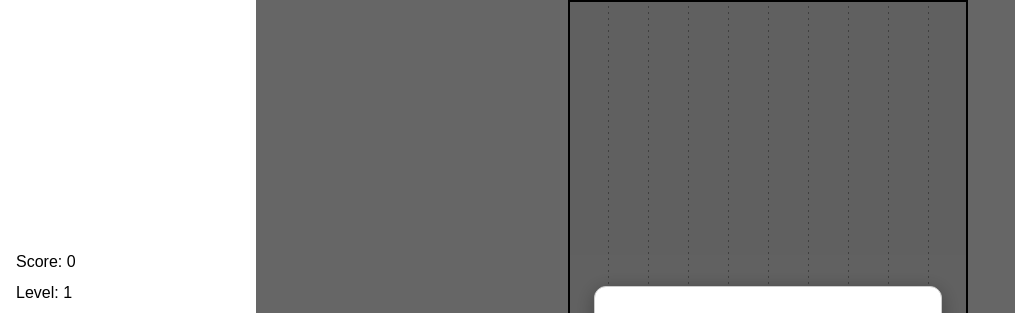
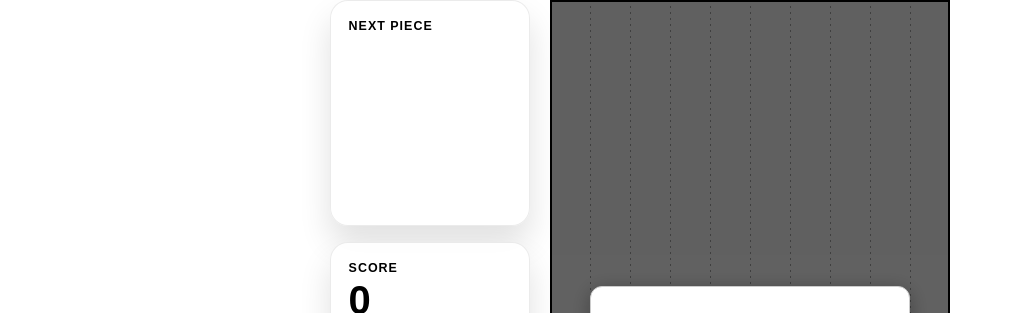
Before and after one commit to hansfilipelo/BlockFightJS, a plain HTML site: page index.html in a window 1280 px wide. Shown: the top 313 px of the page, without its empty margins (0-1015 px from the left). Drawn offline with Linux system fonts and the light colour scheme.

Commit message:
Update looks
- Game scales only with height
- Sidebar has max width and stays with the game in the center

```diff
--- a/blockfight.css
+++ b/blockfight.css
@@ -20,6 +20,30 @@ body.dark-mode {
 body {
   margin: 0;
   font-family: sans-serif;
+  min-height: 100vh;
+  display: flex;
+  justify-content: center;
+  align-items: center;
+  overflow: hidden;
+}
+
+* {
+  box-sizing: border-box;
+}
+
+#layout {
+  --outer-padding-inline: clamp(0.75rem, 2vmin, 1.5rem);
+  --layout-gap: clamp(0.75rem, 2.5vmin, 1.5rem);
+  --usable-height: 100vh;
+  --usable-height: 100dvh;
+  --usable-width: calc(100vw - (var(--outer-padding-inline) * 2));
+  --layout-height: min(var(--usable-height),
+                       calc((var(--usable-width) - var(--layout-gap)) / 0.75));
+  height: var(--layout-height);
+  display: flex;
+  align-items: stretch;
+  gap: var(--layout-gap);
+  padding-inline: var(--outer-padding-inline);
 }
 
 #preview_container {
@@ -28,21 +52,56 @@ body {
 }
 
 #sidebar {
-  width: 20%;
-  height: 100vh;
-  float: left;
+  width: calc(var(--layout-height) * 0.25);
+  max-width: calc(var(--layout-height) * 0.25);
   display: flex;
   flex-direction: column;
-  gap: 0.8em;
-  padding: 1em;
-  box-sizing: border-box;
+  gap: clamp(0.75rem, 2vmin, 1rem);
 }
 
 #board {
-  width: 80%;
-  height: 100vh;
-  float: right;
+  width: calc(var(--layout-height) * 0.5);
+  height: 100%;
   position: relative;
+  flex: 0 0 auto;
+}
+
+#game_canvas,
+#preview_canvas {
+  display: block;
+  width: 100%;
+  height: 100%;
+}
+
+.sidebar_panel {
+  border-radius: 18px;
+  padding: clamp(0.85rem, 2.2vmin, 1.2rem);
+}
+
+#preview {
+  display: flex;
+  flex-direction: column;
+  gap: 0.75rem;
+}
+
+.sidebar_heading {
+  font-size: 0.78rem;
+  font-weight: 700;
+  letter-spacing: 0.08em;
+  text-transform: uppercase;
+}
+
+.sidebar_stat {
+  display: flex;
+  flex-direction: column;
+  gap: 0.35rem;
+}
+
+#score_value,
+#level_value {
+  font-size: clamp(1.8rem, 5vmin, 2.6rem);
+  font-weight: 700;
+  line-height: 1;
 }
 
 /* Overlay */
@@ -72,6 +131,12 @@ body {
 }
 
 @media (prefers-color-scheme: dark) {
+  .sidebar_panel {
+    background: rgba(255, 255, 255, 0.08);
+    border: 1px solid rgba(255, 255, 255, 0.12);
+    box-shadow: 0 18px 32px rgba(0, 0, 0, 0.3);
+  }
+
   #overlay_content {
     background: #1a1a1a;
     color: #fff;
@@ -80,6 +145,12 @@ body {
 }
 
 @media (prefers-color-scheme: light) {
+  .sidebar_panel {
+    background: rgba(255, 255, 255, 0.9);
+    border: 1px solid rgba(0, 0, 0, 0.08);
+    box-shadow: 0 18px 32px rgba(0, 0, 0, 0.12);
+  }
+
   #overlay_content {
     background: #fff;
     color: #000;
@@ -92,6 +163,12 @@ body.dark-mode #overlay_content {
   background: #1a1a1a;
   color: #fff;
   border: 1px solid #333;
+}
+
+body.dark-mode .sidebar_panel {
+  background: rgba(255, 255, 255, 0.08);
+  border: 1px solid rgba(255, 255, 255, 0.12);
+  box-shadow: 0 18px 32px rgba(0, 0, 0, 0.3);
 }
 
 #overlay_content h1,
--- a/index.html
+++ b/index.html
@@ -20,23 +20,21 @@
   </script>
 </head>
 <body>
+  <div id="layout">
     <div id="sidebar">
-    <div id="preview">
+      <div id="preview" class="sidebar_panel">
+        <div class="sidebar_heading">Next Piece</div>
         <div id="preview_container">
           <canvas id="preview_canvas"></canvas>
         </div>
       </div>
-    <div id="score">
-      <label id="score_label">
-        Score:
-        <span id="score_value">0</span>
-      </label>
+      <div id="score" class="sidebar_panel sidebar_stat">
+        <div class="sidebar_heading">Score</div>
+        <div id="score_value">0</div>
       </div>
-    <div id="level">
-      <label id="level_label">
-        Level:
-        <span id="level_value">1</span>
-      </label>
+      <div id="level" class="sidebar_panel sidebar_stat">
+        <div class="sidebar_heading">Level</div>
+        <div id="level_value">1</div>
       </div>
     </div>
     <div id="board">
@@ -65,5 +63,6 @@
         </div>
       </div>
     </div>
+  </div>
 </body>
 </html>
```
Lines whose indentation alone changed are shown as unchanged.
